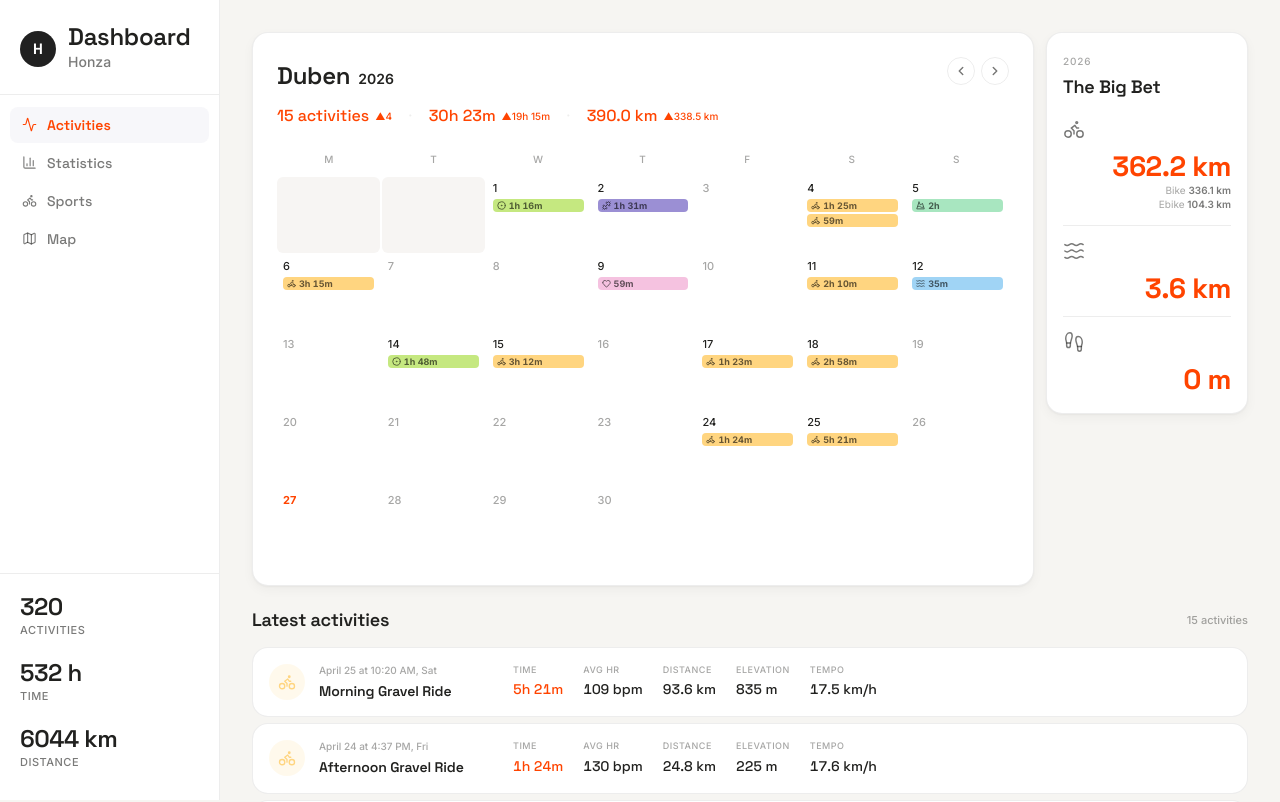
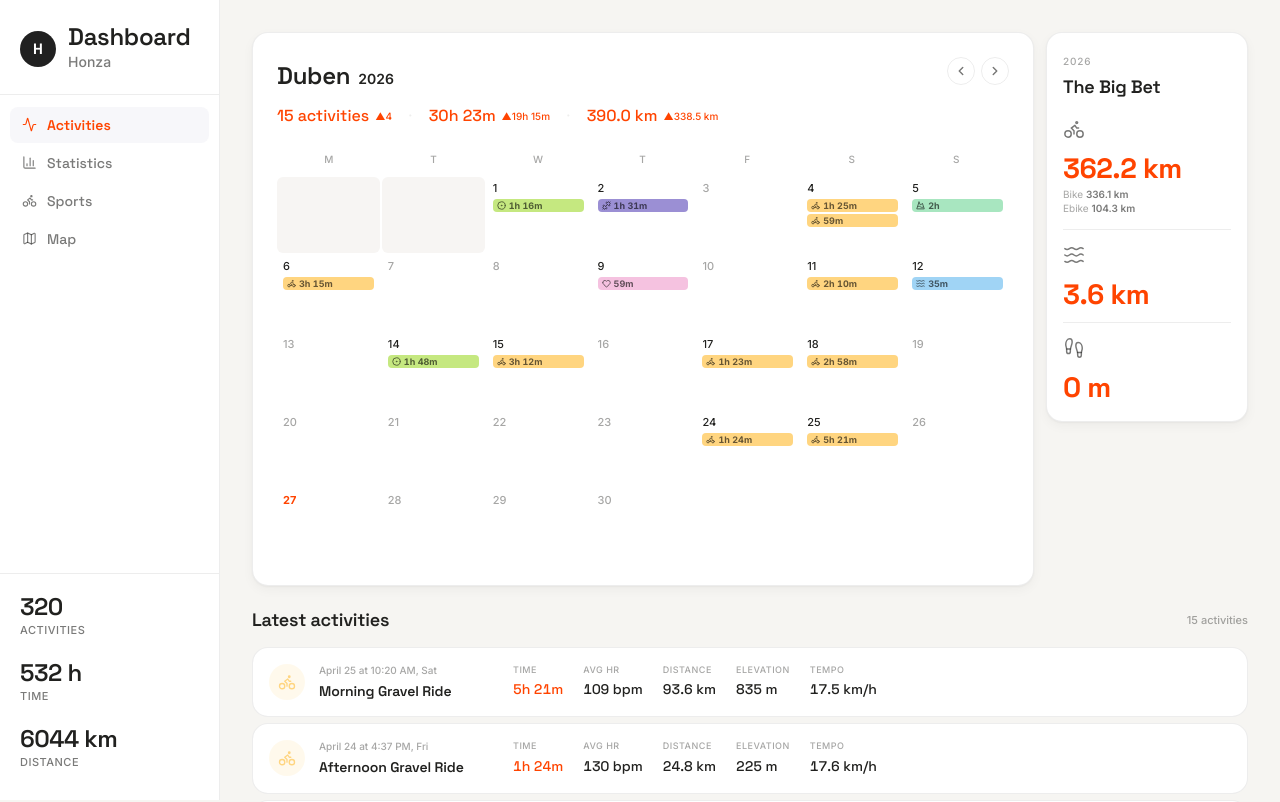
Before and after one commit to honzatinka/strava-dashboard, a React (Vite) app in the folder dashboard/: page / in a window 1280 px wide. Shown: the top 802 px of the page. Built offline with nearby package versions, Linux system fonts and the light colour scheme; no server answers.

Commit message:
Revert "Big Bet: right-align, sport-colored delta badges, swim above run"
This reverts commit f2fefca36cd1c4b216612c1d642c8094d15fdcf2.

```diff
--- a/dashboard/src/components/TheBigBet.tsx
+++ b/dashboard/src/components/TheBigBet.tsx
@@ -1,30 +1,26 @@
 import { useState, useEffect } from "react";
 import type { Activity } from "../types";
-import { SPORT_ICONS, SPORT_COLORS, FALLBACK_SPORT_ICON } from "../types";
+import { SPORT_ICONS, FALLBACK_SPORT_ICON } from "../types";
 import { formatDistance } from "../utils";
 import "../pages/CombinedActivityCalendarPage.css";
 
 interface FriendStats { name: string; photo: string | null; sports: { sport: string; dist: number; time: number }[] }
 
-function DeltaBadge({ myDist, friendDist, friendPhoto, friendName, sportColor }: {
-  myDist: number; friendDist: number; friendPhoto: string | null; friendName: string; sportColor: string;
+function DeltaBadge({ myDist, friendDist, friendPhoto, friendName }: {
+  myDist: number; friendDist: number; friendPhoto: string | null; friendName: string;
 }) {
   const delta = myDist - friendDist;
   const absDist = Math.abs(delta);
   const label = (delta >= 0 ? "+" : "–") + (absDist >= 1000
     ? `${(absDist / 1000).toFixed(1)}km`
     : `${Math.round(absDist)}m`);
-  const ahead = delta >= 0;
   return (
-    <div className="cp-bigbet-badge">
+    <div className={`cp-bigbet-badge${delta < 0 ? " cp-bigbet-badge--behind" : ""}`}>
       {friendPhoto
         ? <img className="cp-bigbet-badge-avatar" src={friendPhoto} alt={friendName} />
         : <div className="cp-bigbet-badge-avatar cp-bigbet-badge-avatar--fb">{friendName[0]}</div>
       }
-      <span
-        className="cp-bigbet-badge-label"
-        style={{ color: ahead ? sportColor : "var(--color-text-muted)" }}
-      >{label}</span>
+      <span className="cp-bigbet-badge-label">{label}</span>
     </div>
   );
 }
@@ -54,10 +50,6 @@ export function TheBigBet({ activities }: { activities: Activity[] }) {
   const RunIcon  = SPORT_ICONS["Run"]        || FALLBACK_SPORT_ICON;
   const SwimIcon = SPORT_ICONS["Swim"]       || FALLBACK_SPORT_ICON;
 
-  const bikeColor = SPORT_COLORS["GravelRide"] || "#FFD580";
-  const swimColor = SPORT_COLORS["Swim"]       || "#A0D4F5";
-  const runColor  = SPORT_COLORS["Run"]        || "#FFAFA3";
-
   return (
     <div className="cp-bigbet">
       <div className="cp-bigbet-year">2026</div>
@@ -71,7 +63,7 @@ export function TheBigBet({ activities }: { activities: Activity[] }) {
           <span>Bike <strong>{formatDistance(bikeDist)}</strong></span>
           <span>Ebike <strong>{formatDistance(ebikeDist)}</strong></span>
         </div>
-        {friend && <DeltaBadge myDist={combined} friendDist={friendBike} friendPhoto={friend.photo} friendName={friend.name} sportColor={bikeColor} />}
+        {friend && <DeltaBadge myDist={combined} friendDist={friendBike} friendPhoto={friend.photo} friendName={friend.name} />}
       </div>
 
       <div className="cp-bigbet-divider" />
@@ -80,7 +72,7 @@ export function TheBigBet({ activities }: { activities: Activity[] }) {
       <div className="cp-bigbet-sport">
         <span className="cp-bigbet-sport-icon"><SwimIcon size={22} strokeWidth={1.6} /></span>
         <div className="cp-bigbet-value">{formatDistance(swimDist)}</div>
-        {friend && <DeltaBadge myDist={swimDist} friendDist={friendSwim} friendPhoto={friend.photo} friendName={friend.name} sportColor={swimColor} />}
+        {friend && <DeltaBadge myDist={swimDist} friendDist={friendSwim} friendPhoto={friend.photo} friendName={friend.name} />}
       </div>
 
       <div className="cp-bigbet-divider" />
@@ -89,7 +81,7 @@ export function TheBigBet({ activities }: { activities: Activity[] }) {
       <div className="cp-bigbet-sport">
         <span className="cp-bigbet-sport-icon"><RunIcon size={22} strokeWidth={1.6} /></span>
         <div className="cp-bigbet-value">{formatDistance(runDist)}</div>
-        {friend && <DeltaBadge myDist={runDist} friendDist={friendRun} friendPhoto={friend.photo} friendName={friend.name} sportColor={runColor} />}
+        {friend && <DeltaBadge myDist={runDist} friendDist={friendRun} friendPhoto={friend.photo} friendName={friend.name} />}
       </div>
     </div>
   );
--- a/dashboard/src/pages/CombinedActivityCalendarPage.css
+++ b/dashboard/src/pages/CombinedActivityCalendarPage.css
@@ -250,7 +250,6 @@
   padding: 20px 16px;
   display: flex;
   flex-direction: column;
-  align-items: flex-end;
   gap: 0;
 }
 
@@ -262,7 +261,6 @@
   text-transform: uppercase;
   letter-spacing: 0.8px;
   margin-bottom: 4px;
-  align-self: flex-start;
 }
 
 .cp-bigbet-title {
@@ -272,28 +270,22 @@
   color: var(--color-text-primary);
   margin-bottom: 16px;
   letter-spacing: -0.2px;
-  align-self: flex-start;
 }
 
 .cp-bigbet-divider {
   height: 1px;
   background: var(--color-border);
   margin: 14px 0;
-  width: 100%;
-  align-self: stretch;
 }
 
 .cp-bigbet-sport {
   display: flex;
   flex-direction: column;
-  align-items: flex-end;
-  gap: 4px;
-  width: 100%;
+  gap: 6px;
 }
 
 .cp-bigbet-sport-icon {
   color: var(--color-text-secondary);
-  align-self: flex-start;
 }
 
 .cp-bigbet-value {
@@ -313,7 +305,6 @@
   font-size: 10px;
   color: var(--color-text-muted);
   line-height: 1.3;
-  text-align: right;
 }
 
 .cp-bigbet-breakdown strong {
```
